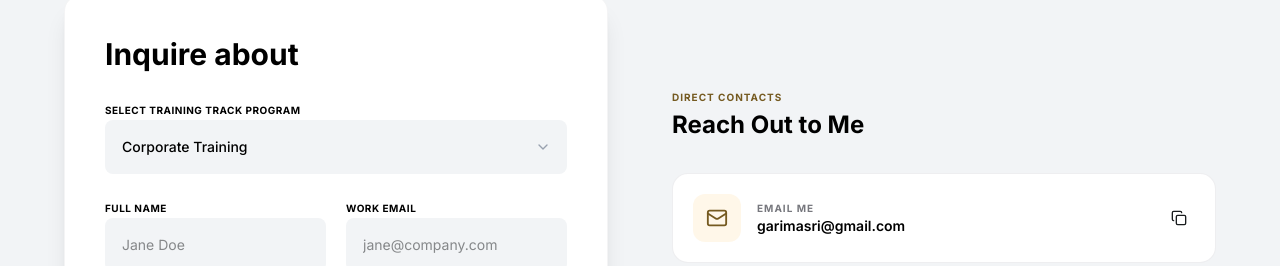
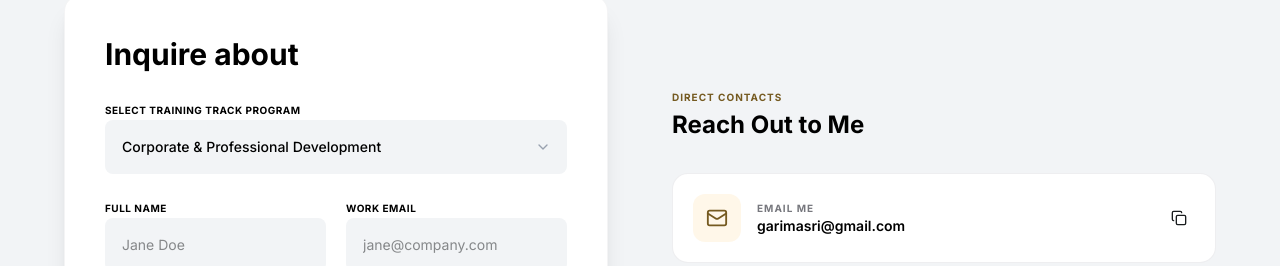
Before and after one commit to akul2006/Elite-Trainer, a React (Vite) app: page / in a window 1280 px wide. Shown: the part 4840-5106 px from the top of the page. Built offline with nearby package versions, Linux system fonts and the light colour scheme.

Commit message:
12. services updated in contact form

```diff
--- a/src/components/ContactForm.tsx
+++ b/src/components/ContactForm.tsx
@@ -155,11 +155,11 @@ export default function ContactForm({ initialService, onServiceChange }: Contact
                     onChange={handleInputChange}
                     className="w-full bg-surface-container-low border border-transparent text-sm rounded-lg p-4 outline-none appearance-none pr-10 text-primary font-medium focus:ring-1 ring-secondary cursor-pointer"
                   >
-                    <option value="corporate">Corporate Training</option>
-                    <option value="institutional">Institutional</option>
-                    <option value="executive">Executive 1-on-1</option>
-                    <option value="digital-presence">Digital Presence & Virtual Leadership</option>
-                    <option value="crisis-comm">Strategic Crisis Communication</option>
+                    <option value="corporate">Corporate & Professional Development</option>
+                    <option value="institutional">Institutional Readiness</option>
+                    <option value="executive">Executive & Leadership</option>
+                    <option value="communication">Communication & Presentation</option>
+                    <option value="interpersonal">Interpersonal & Team Dynamics</option>
                     <option value="eq-training">Emotional Intelligence (EQ)</option>
                   </select>
                   <ChevronDown size={16} className="absolute right-4 top-1/2 -translate-y-1/2 text-gray-400 pointer-events-none" />
```
